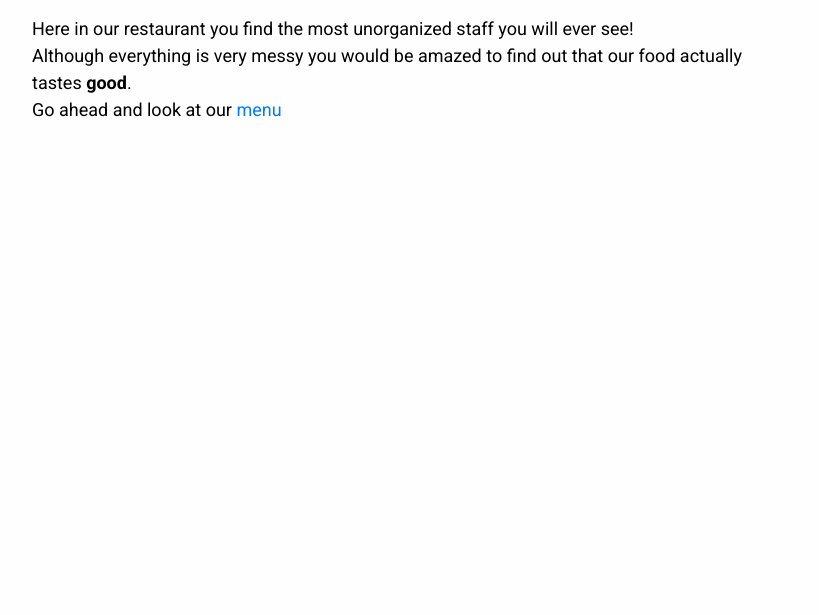
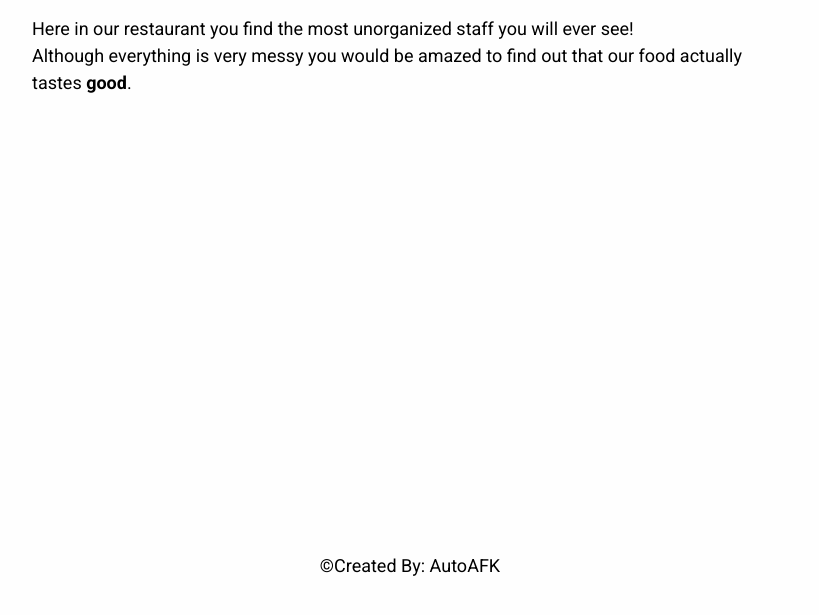
Before and after one commit to AutoAFK/restaurant-theodinproject, a website built with webpack: page src/templates/template.html in a window 1280 px wide. Shown: the part 175-790 px from the top of the page, without its empty margins (230-1049 px from the left). Built offline with nearby package versions, Linux system fonts and the light colour scheme.

Commit message:
moved main page to javascript only

```diff
--- a/src/elements/elements.js
+++ b/src/elements/elements.js
@@ -1,14 +1,28 @@
-export function createTag({ element, textContent, classList, childrensList }) {
+export function createTag({
+  element,
+  innerHTML,
+  textContent,
+  classList,
+  childrensList,
+}) {
   const tag = document.createElement(element);
   tag.textContent = textContent;
+  if (innerHTML) {
+    tag.innerHTML = innerHTML;
+  }
+  if (classList) {
+    classList.forEach((item) => {
+      tag.classList.toggle(item);
+    });
+  }
 
-  classList.forEach((item) => {
-    tag.classList.toggle(item);
-  });
+  if (childrensList) {
+    childrensList.forEach((elem) => {
+      tag.appendChild(elem);
+    });
+  }
 
-  childrensList.forEach((elem) => {
-    tag.appendChild(elem);
-  });
+  return tag;
 }
 
 export function appendChild(parent, childrens) {
--- a/src/index.js
+++ b/src/index.js
@@ -1 +1,7 @@
+
+import MainPage from "./pages/main-page.js";
 import "./styles/main.css";
+
+const app = document.querySelector("#content");
+
+MainPage(app);
--- /dev/null
+++ b/src/pages/main-page.js
@@ -0,0 +1,21 @@
+import * as elements from "../elements/elements.js";
+
+export default function MainPage(container) {
+  const title = elements.createTag({
+    element: "h1",
+    textContent: "The Chaos Restaurant",
+    classList: ["title"],
+  });
+  const description = elements.createTag({
+    element: "p",
+    textContent:
+      "Here in our restaurant you find the most unorganized staff you will ever see!",
+  });
+  const recommendation = elements.createTag({
+    element: "p",
+    innerHTML:
+      "Although everything is very messy you would be amazed to find out that our food actually tastes <strong>good</strong>.",
+  });
+
+  container.append(title, description, recommendation);
+}
--- a/src/styles/main.css
+++ b/src/styles/main.css
@@ -31,10 +31,16 @@ body {
 
 .center{
   width: 60%;
+  height: 100%;
   margin: 0 auto;
+
+  display:flex;
+  flex-direction: column;
+  justify-content: space-between;
 }
 
 header{
+  flex: 0 0 auto;
   margin: 1.5rem 0;
 }
 
@@ -62,6 +68,11 @@ nav {
   border: 1px solid var(--primary-color-hover);
 }
 
+#content {
+  flex: 2 1 auto;
+
+}
+
 #content > .title {
   text-align: center;
   font-size: 2rem;
@@ -75,3 +86,9 @@ a:link {
 a:visited {
   color: var(--primary-color);
 }
+
+footer {
+  flex: 0 0 auto;
+  padding:2rem;
+  text-align: center;
+}
--- a/src/templates/template.html
+++ b/src/templates/template.html
@@ -20,19 +20,8 @@
           <button id="contact" class="btn">Contact</button>
         </nav>
       </header>
-      <div id="content">
-        <h1 class="title">The Chaos Restaurant</h1>
-        <p>
-          Here in our restaurant you find the most unorganized staff you will
-          ever see!
-        </p>
-        <p>
-          Although everything is very messy you would be amazed to find out that
-          our food actually tastes <strong>good</strong>.
-        </p>
-
-        <p>Go ahead and look at our <a href="#menu">menu</a></p>
-      </div>
+      <div id="content"></div>
+      <footer>&copy;Created By: AutoAFK</footer>
     </div>
   </body>
 </html>
```
